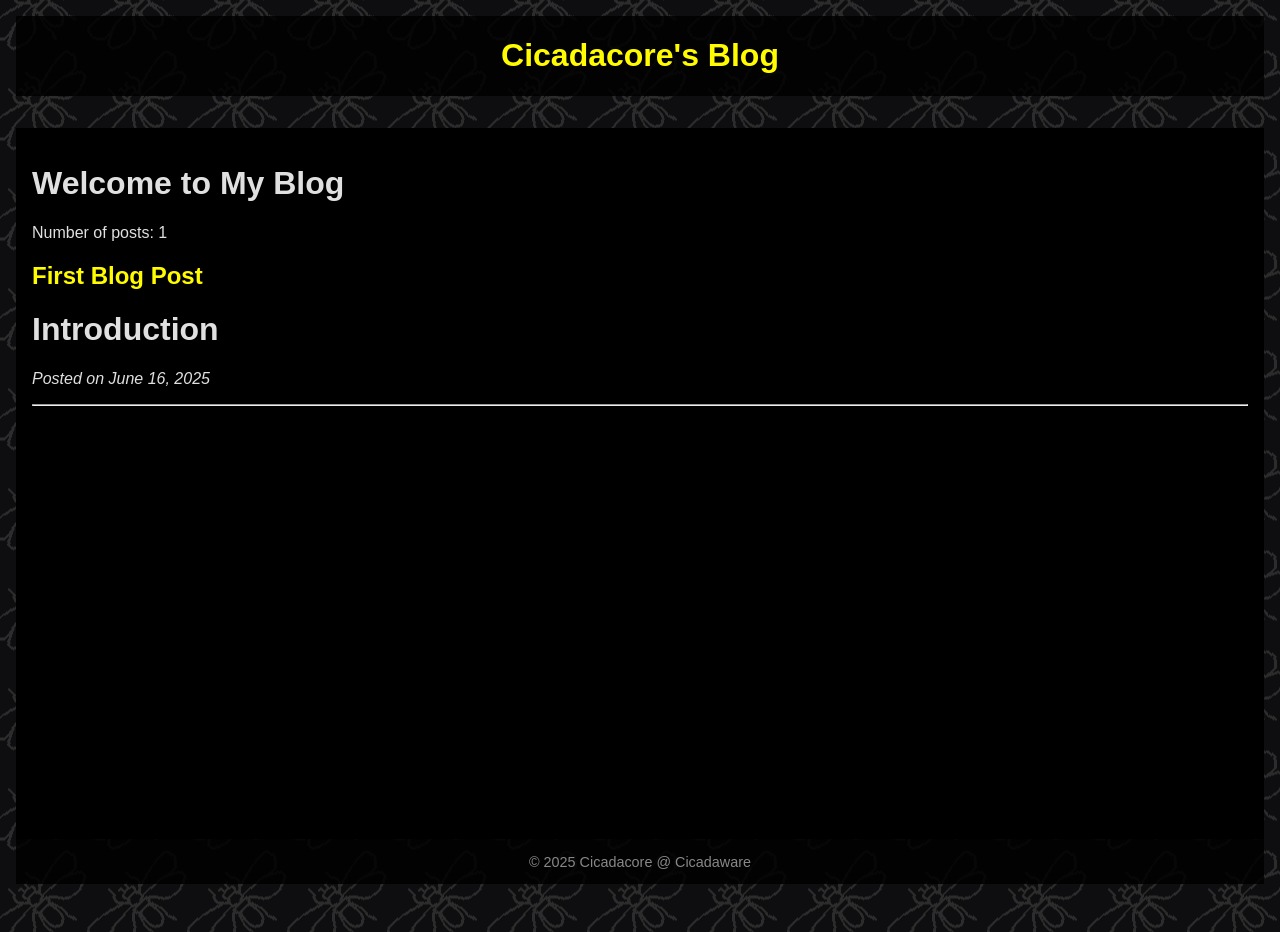
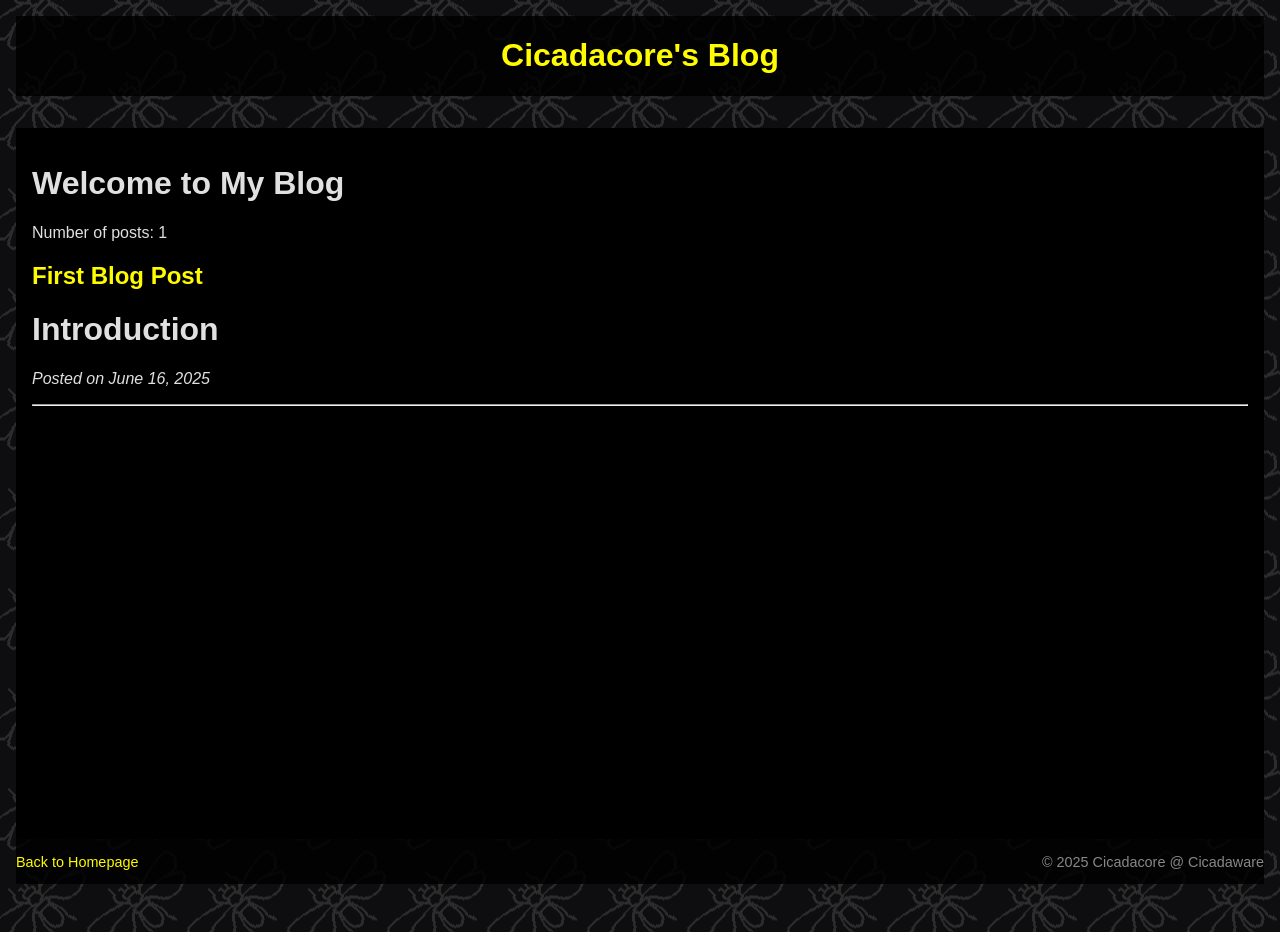
Before and after one commit to Cicadaware/cicadaware.github.io, a Jekyll site: the page built from index.md, in a window 1280 px wide. Built offline with Jekyll 4.4.1, drawn with Linux system fonts in a browser that asks for light colours.

Commit message:
Added a link to go to homepage at footer

```diff
--- a/_layouts/default.html
+++ b/_layouts/default.html
@@ -16,6 +16,7 @@
     </main>
 
     <footer>
+      <a href="/"> Back to Homepage</a>
       <p>© {{ site.time | date: "%Y" }} Cicadacore @ Cicadaware</p>
     </footer>
   </div>
--- a/assets/css/style.css
+++ b/assets/css/style.css
@@ -29,6 +29,9 @@ header, footer {
 footer {
   font-size: 0.9rem;
   color: #888;
+  display: flex;
+  justify-content: space-between;
+  align-items: center;
 }
 
 .page-container {
```
